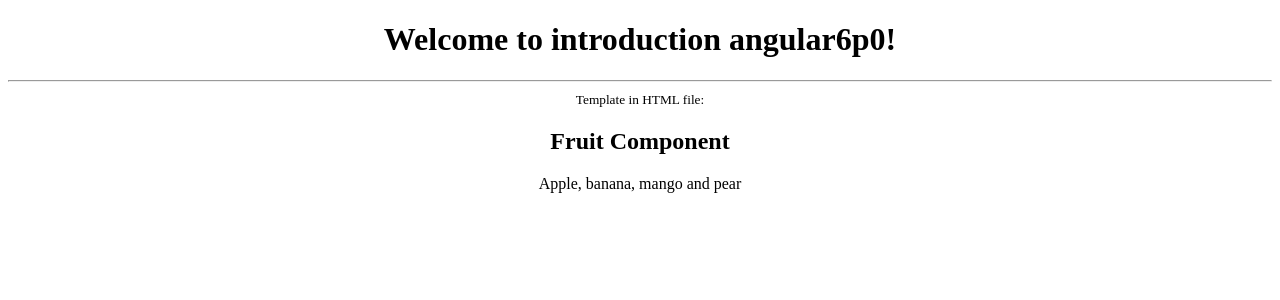
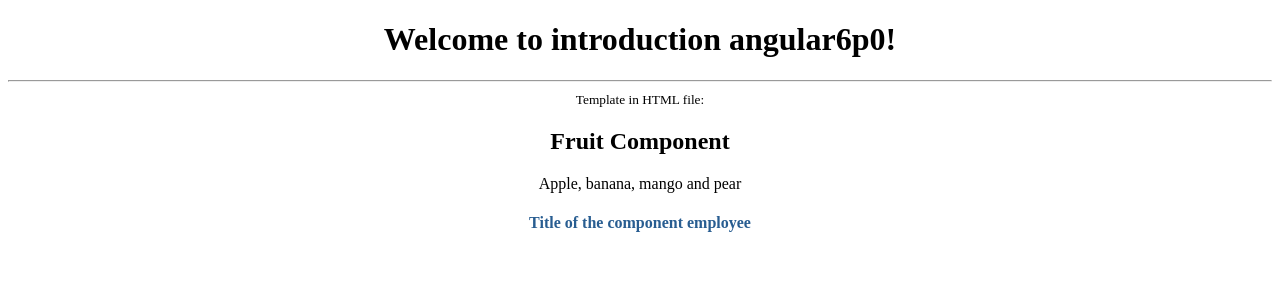
Before and after one commit to jonnyalexbh/introduction-angular6p0, an Angular app: page / in a window 1280 px wide. Shown: the top 300 px of the page. Built offline with nearby package versions, Linux system fonts and the light colour scheme.

Commit message:
exercise and multiple components

```diff
--- a/src/app/app.component.html
+++ b/src/app/app.component.html
@@ -3,4 +3,5 @@
   <h1>Welcome to {{ title }}!</h1>
   <hr>
   <fruit></fruit>
+  <employee-tag></employee-tag>
 </div>
--- a/src/app/app.module.ts
+++ b/src/app/app.module.ts
@@ -3,11 +3,13 @@ import { NgModule } from '@angular/core';
 
 import { AppComponent } from './app.component';
 import { FruitComponent } from './fruit/fruit.component';
+import { EmployeeComponent } from './employee/employee.component';
 
 @NgModule({
   declarations: [
     AppComponent,
-    FruitComponent
+    FruitComponent,
+    EmployeeComponent
   ],
   imports: [
     BrowserModule
--- /dev/null
+++ b/src/app/employee/employee.component.html
@@ -0,0 +1 @@
+<h4 style="color:#285D91">{{ title }}</h4>
--- /dev/null
+++ b/src/app/employee/employee.component.ts
@@ -0,0 +1,11 @@
+import { Component } from '@angular/core';
+
+@Component({
+  selector: 'employee-tag',
+  templateUrl: './employee.component.html'
+})
+
+export class EmployeeComponent
+{
+  public title = 'Title of the component employee';
+}
```
